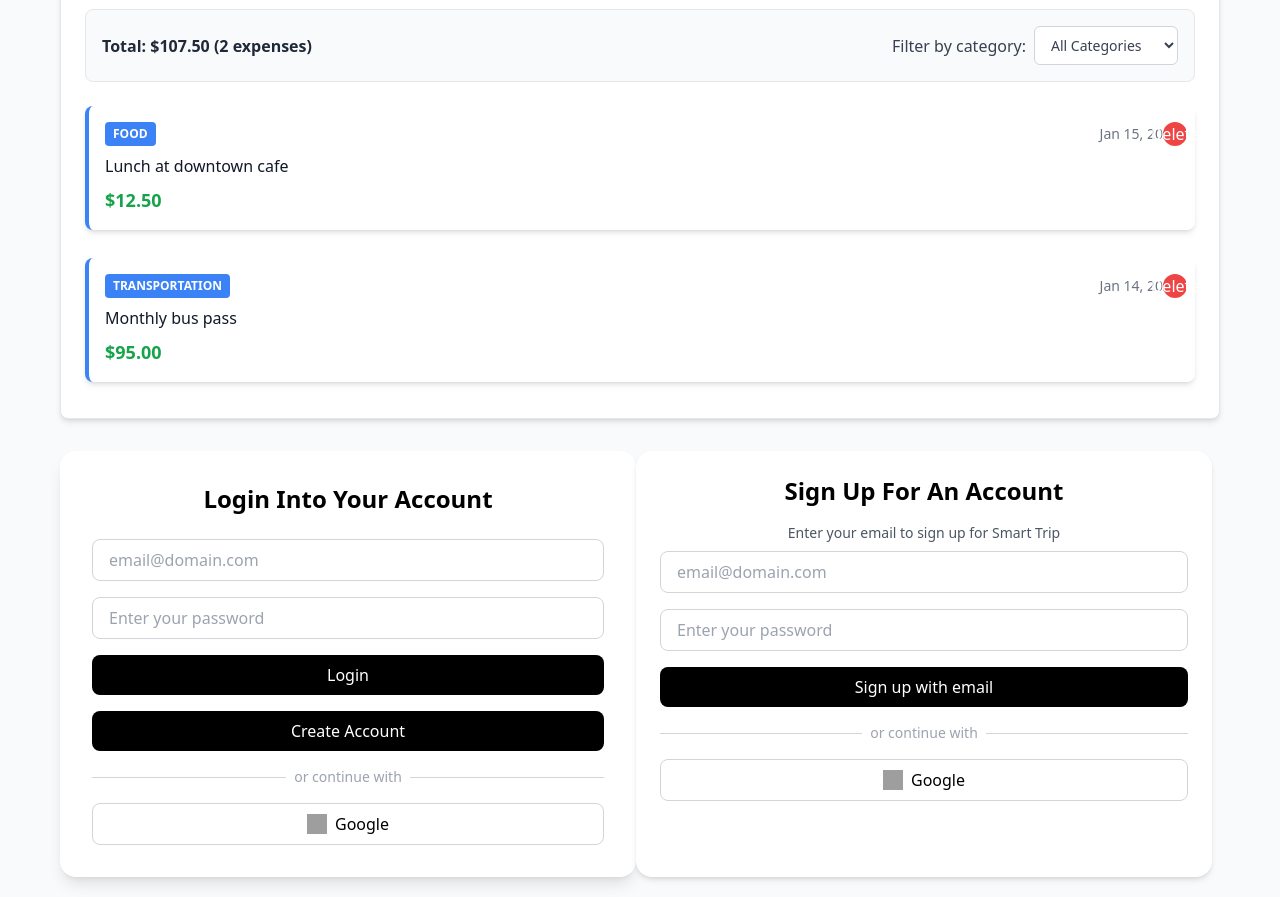
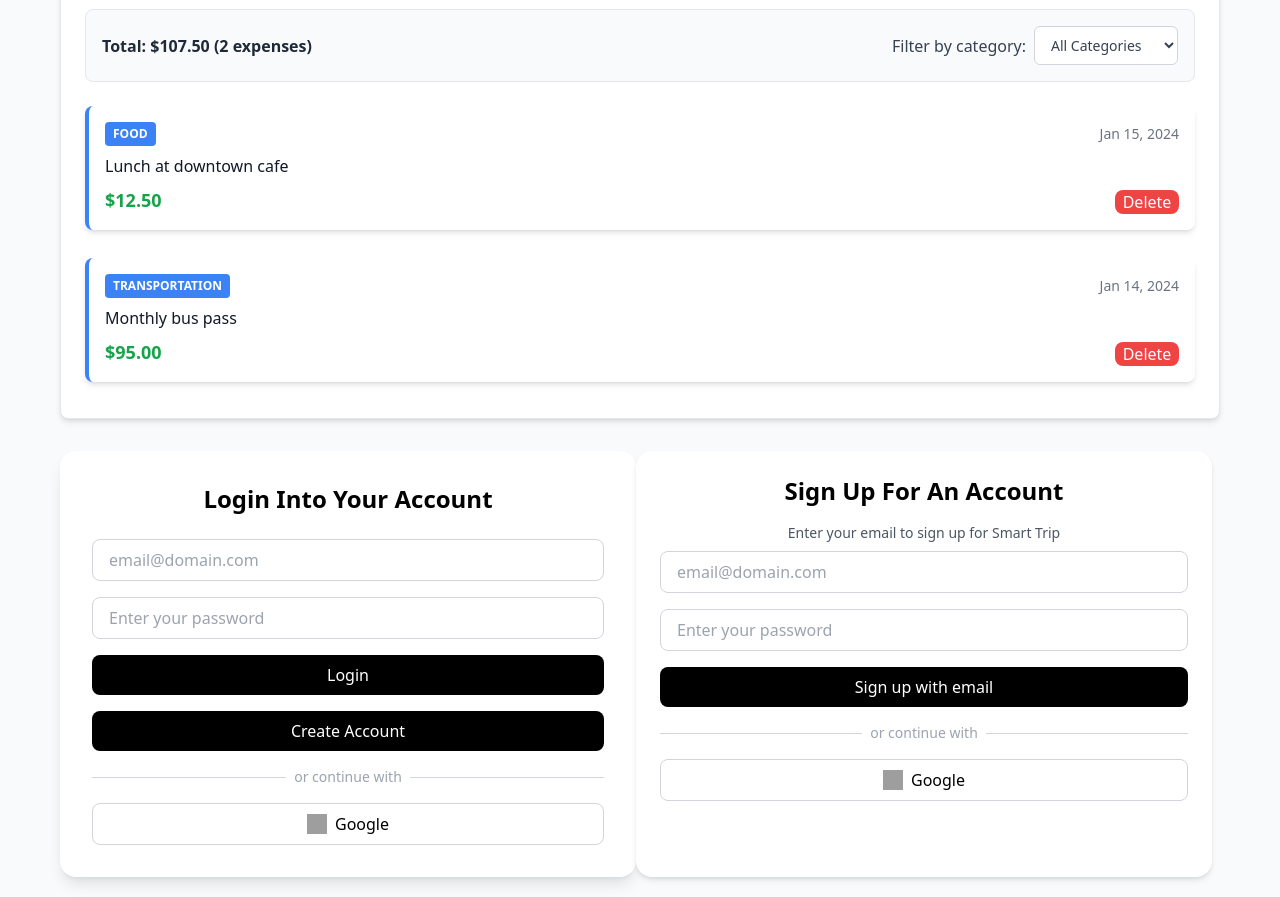
Before and after one commit to asiu3209/Expense-Tracker, a React (Vite) app: page / in a window 1280 px wide. Shown: the part 920-1817 px from the top of the page. Built offline with nearby package versions, Linux system fonts and the light colour scheme; grey boxes are pictures that could not be loaded.

Commit message:
Fixed delete button not being styled and displayed properly

```diff
--- a/src/components/ExpenseCard/ExpenseCard.tsx
+++ b/src/components/ExpenseCard/ExpenseCard.tsx
@@ -81,12 +81,13 @@ function ExpenseCard({
         {onDelete && (
           <button
             className="
-              absolute top-2 right-2
+              absolute
+              bottom-4 right-4
               bg-red-500 hover:bg-red-600
-              text-white border-0 rounded-full
-              w-6 h-6 cursor-pointer text-base
+              text-white border-0 rounded-lg
+              w-16 h-6 cursor-pointer text-base
               flex items-center justify-center
-              transition-colorßs duration-200
+              transition-colors duration-200
               focus:outline-none focus:ring-2 focus:ring-red-400
             "
             onClick={handleDelete}
```
